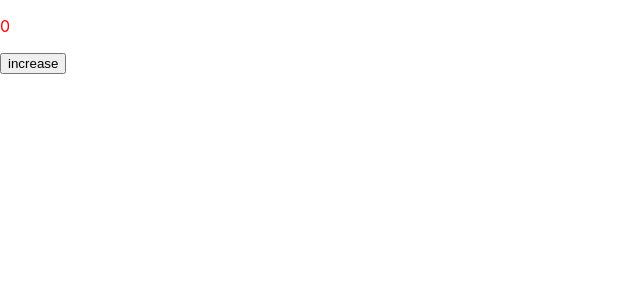
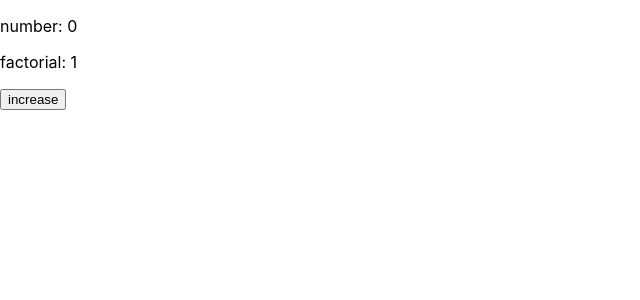
Before and after one commit to kyimoemin/react-example, a React (Create React App) app: page / in a window 1280 px wide. Shown: the top 300 px of the page, without its empty margins (0-640 px from the left). Built offline with nearby package versions, Linux system fonts and the light colour scheme.

Commit message:
added example 6

```diff
--- a/src/App.jsx
+++ b/src/App.jsx
@@ -1,9 +1,9 @@
 import React from "react";
 import "./App.css";
-import { Example5 } from "./examples/Example5";
+import { Example6 } from "./examples/Example6";
 
 function App() {
-  return <Example5 />;
+  return <Example6 />;
 }
 
 export default App;
--- /dev/null
+++ b/src/examples/Example6.jsx
@@ -0,0 +1,22 @@
+/**
+ * use case of useEffect and useCallback
+ */
+
+import React, { useDebugValue, useDeferredValue, useState } from "react";
+
+export function Example6() {
+
+  const [count, setCount] = useState(0);
+  const deferredCount = useDeferredValue(count);
+
+  function factorial(n) {
+    if (n < 1) return 1;
+    return n * factorial(n - 1);
+  }
+
+  return <div>
+    <p >number: {count}</p>
+    <p>factorial: {factorial(deferredCount)}</p>
+    <button onClick={() => { setCount(c => c + 1); }}>increase</button>
+  </div>;
+}
```
